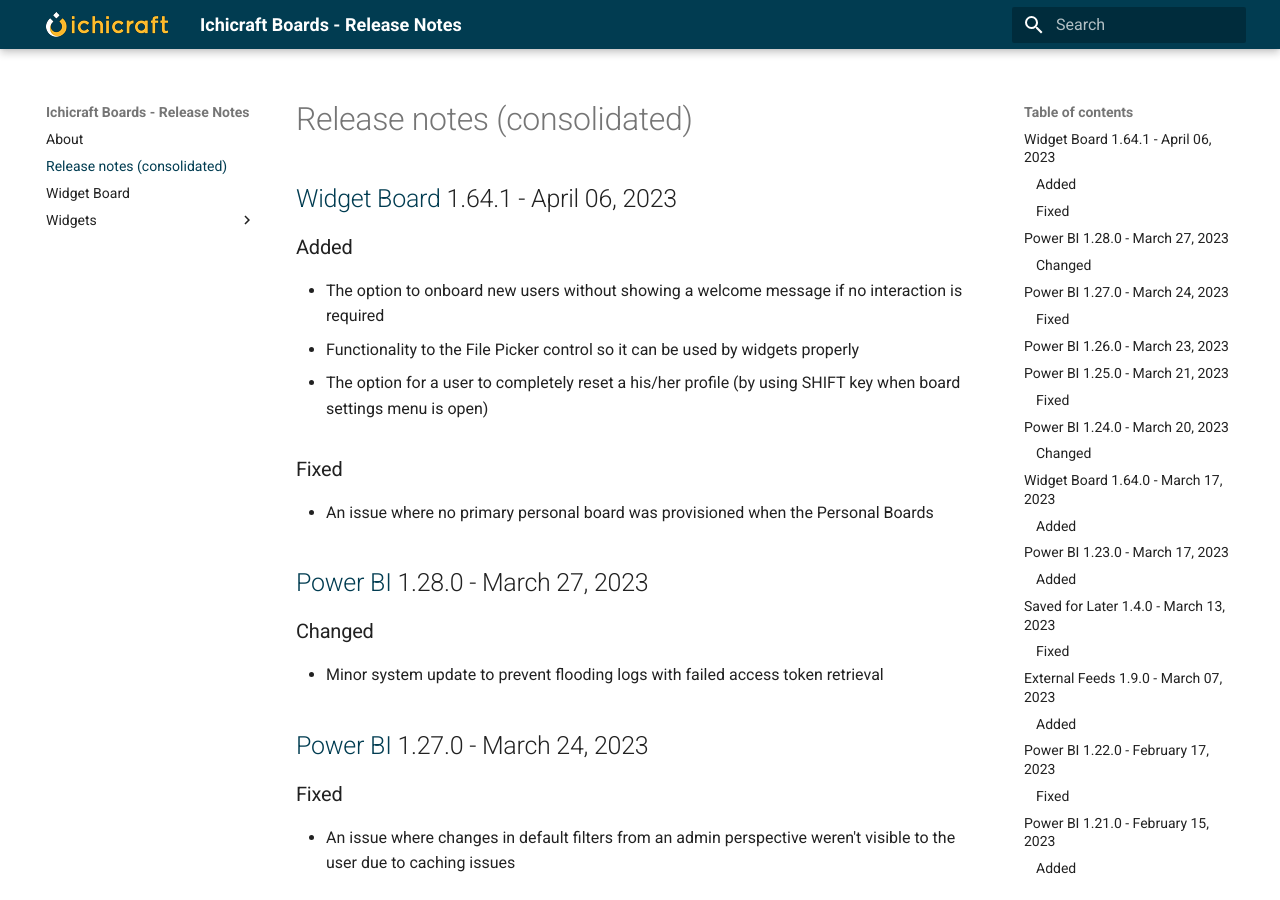
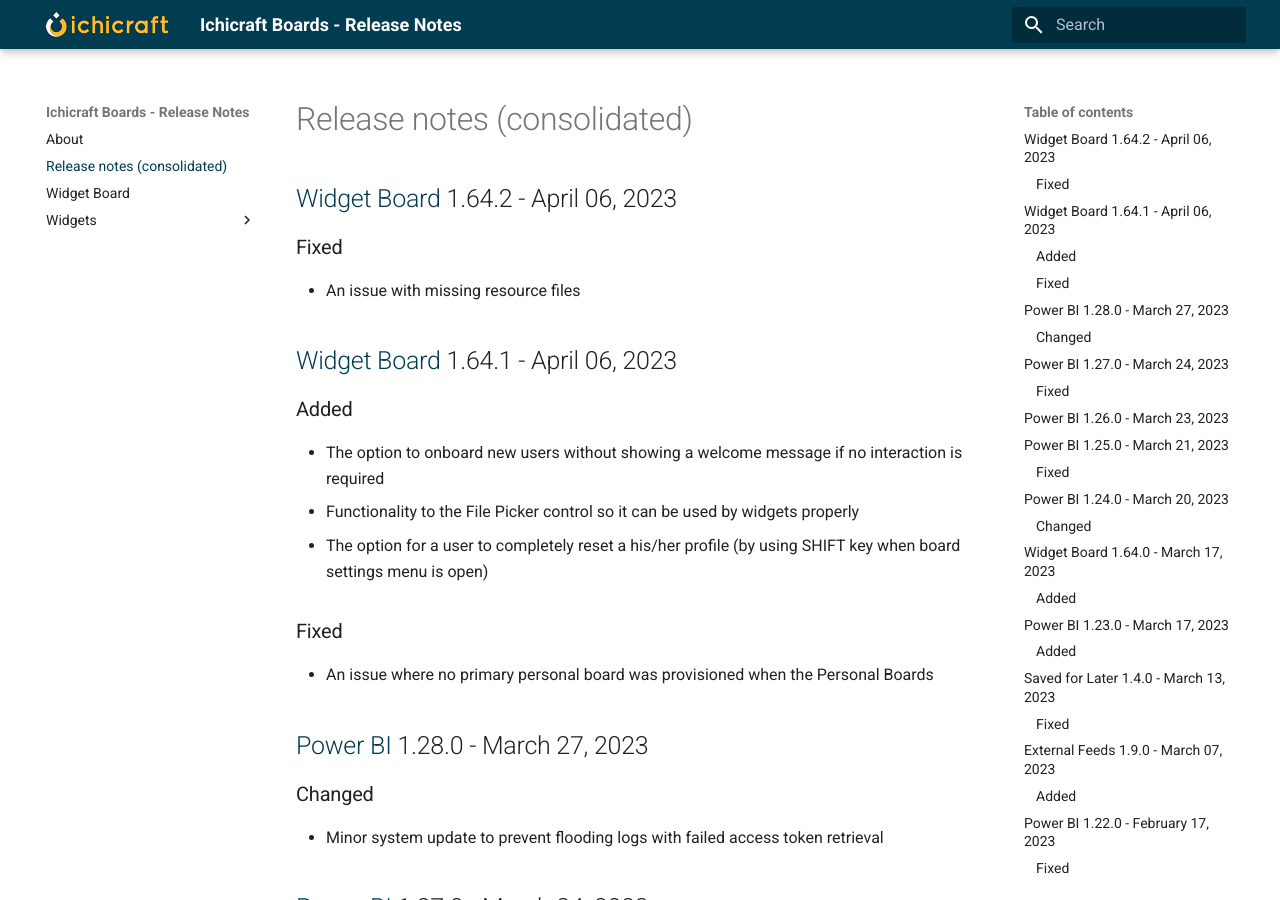
Before and after one commit to ichicraft/widgets-docs, an MkDocs documentation site: the page built from docs/Release-notes-(consolidated).md, in a window 1280 px wide and 900 px high. Built offline with MkDocs 1.6.1 and Material for MkDocs 9.7.7, drawn with Linux system fonts in a browser that asks for light colours.

Commit message:
Release notes updated by BuildService

```diff
--- a/docs/Release-notes-(consolidated).md
+++ b/docs/Release-notes-(consolidated).md
@@ -1,3 +1,8 @@
+## [Widget Board](./Widget Board.md) 1.64.2 - April 06, 2023
+
+### Fixed
+- An issue with missing resource files
+
 ## [Widget Board](./Widget Board.md) 1.64.1 - April 06, 2023
 
 ### Added
--- a/docs/Widget Board.md
+++ b/docs/Widget Board.md
@@ -1,3 +1,8 @@
+## 1.64.2 - April 06, 2023
+
+### Fixed
+- An issue with missing resource files
+
 ## 1.64.1 - April 06, 2023
 
 ### Added
```
